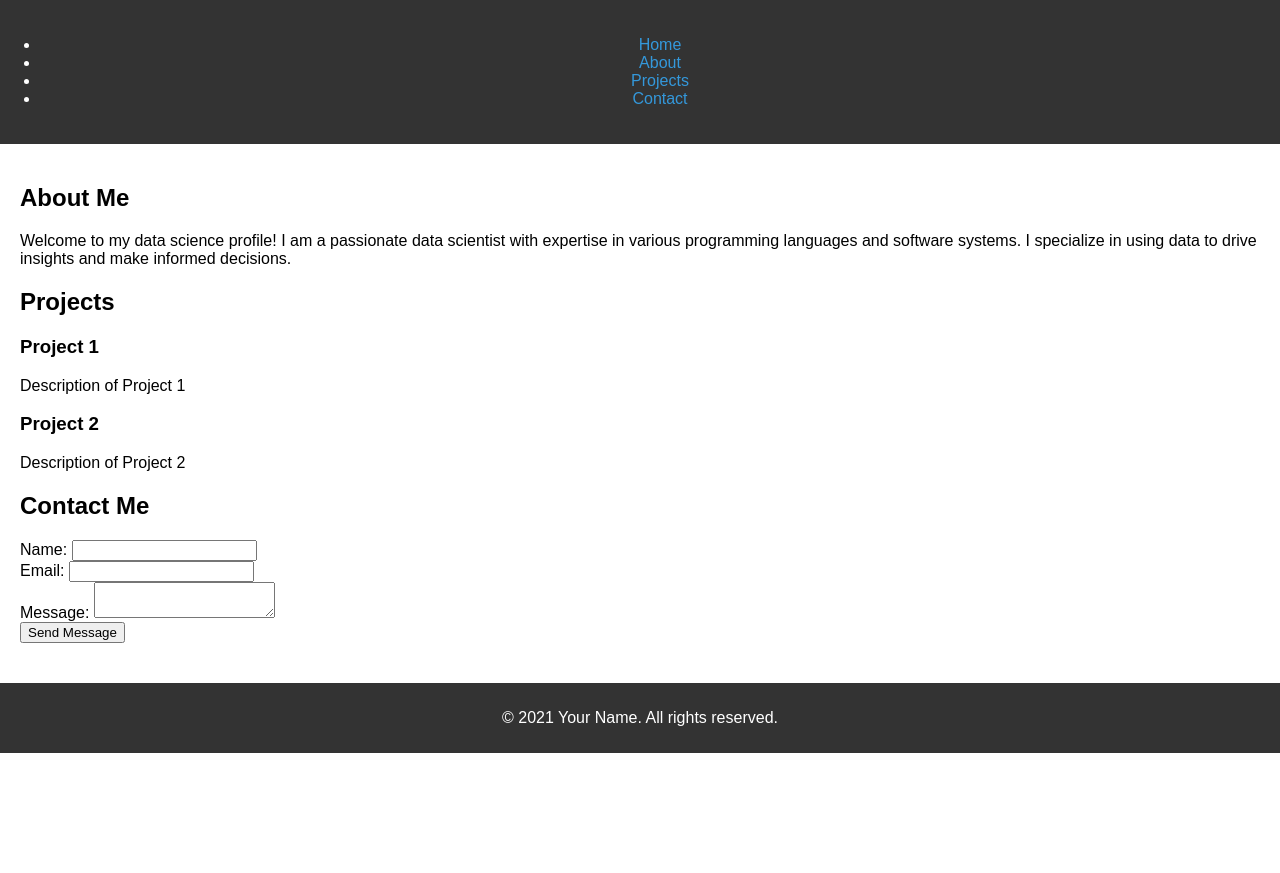
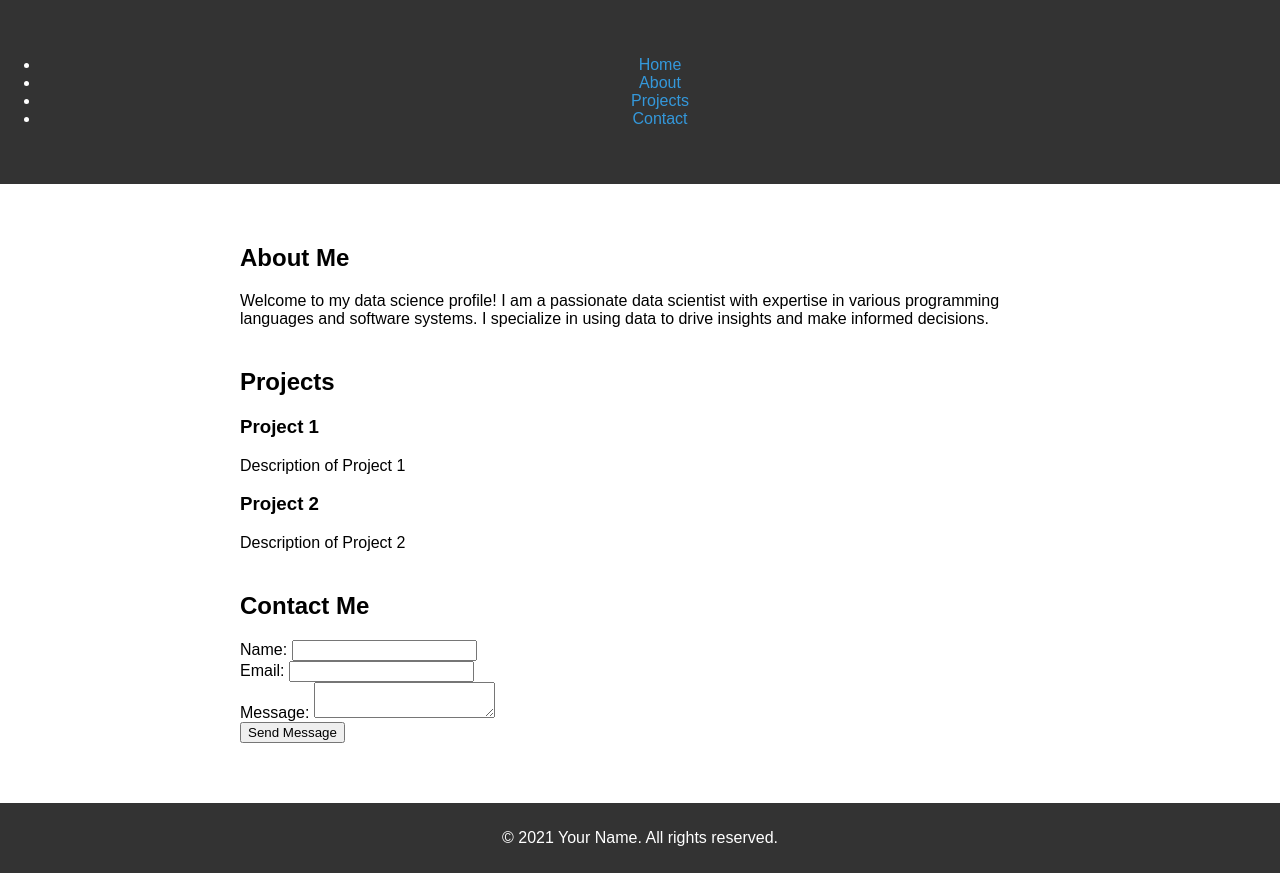
Before and after one commit to Wambugu-Muchemi/Wambugu-Muchemi.github.io, a plain HTML site: page index.html in a window 1280 px wide. Before the commit the page ends 800 px from the top, so only its background shows below. Drawn offline with Linux system fonts and the light colour scheme.

Commit message:
code optimization

```diff
--- a/index.html
+++ b/index.html
@@ -18,13 +18,13 @@
         </nav>
     </header>
 
-    <main>
+    <main class="container">
         <section id="about">
             <h1>About Me</h1>
             <p>Welcome to my data science profile! I am a passionate data scientist with expertise in various programming languages and software systems. I specialize in using data to drive insights and make informed decisions. </p>
         </section>
 
-        <section id="projects">
+        <section id="projects" class="fade-in">
             <h2>Projects</h2>
             <div class="project">
                 <h3>Project 1</h3>
@@ -38,7 +38,7 @@
 
         <section id="contact">
             <h2>Contact Me</h2>
-            <form>
+            <form id="contact-form">
                 <label for="name">Name:</label>
                 <input type="text" id="name" name="name" required>
                 <br>
--- a/main.js
+++ b/main.js
@@ -1,4 +1,3 @@
-console.log("Script is running!");
 function animateElements() {
   // Code to animate elements here
 }
@@ -38,15 +37,17 @@ function fadeInOnScroll() {
 
 window.addEventListener('scroll', fadeInOnScroll);
 
-const sidebarMenu = document.querySelector('.sidebar-menu');
 const sidebarToggleButton = document.querySelector('.sidebar-toggle-button');
 
+if (sidebarToggleButton) {
   sidebarToggleButton.addEventListener('click', () => {
-  sidebarMenu.classList.toggle('expanded');
+    document.querySelector('.sidebar-menu').classList.toggle('expanded');
   });
+}
 
 const contactForm = document.querySelector('#contact-form');
 
+if (contactForm) {
   contactForm.addEventListener('submit', (e) => {
     e.preventDefault();
 
@@ -56,6 +57,7 @@ contactForm.addEventListener('submit', (e) => {
     // If form is valid, submit the form
     contactForm.submit();
   });
+}
 
 function initialize() {
   // Initialization code here
--- a/styles.css
+++ b/styles.css
@@ -14,19 +14,15 @@ header {
     background-color: #333;
     color: #fff;
     text-align: center;
-    padding: 20px 0; /* Reduced padding for header */
+    padding: 40px 0;
 }
 
 header h1 {
     margin: 0;
 }
 
-main {
-    padding: 20px; /* Added padding to the main content */
-}
-
 section {
-    margin: 20px 0; /* Reduced margin for sections */
+    margin: 40px 0;
 }
 
 a {
@@ -38,6 +34,15 @@ a:hover {
     text-decoration: underline;
 }
 
+.fade-in {
+    opacity: 0;
+    transition: opacity 0.8s ease-in-out;
+}
+
+.fade-in-visible {
+    opacity: 1;
+}
+
 footer {
     background-color: #333;
     color: #fff;
```
Lines whose indentation alone changed are shown as unchanged.
